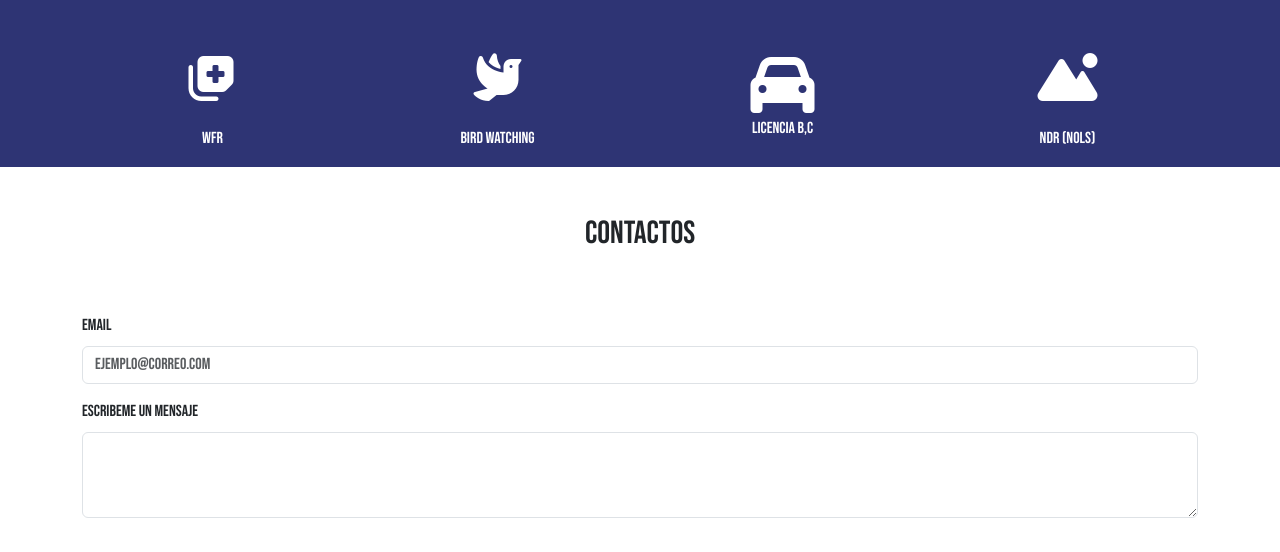
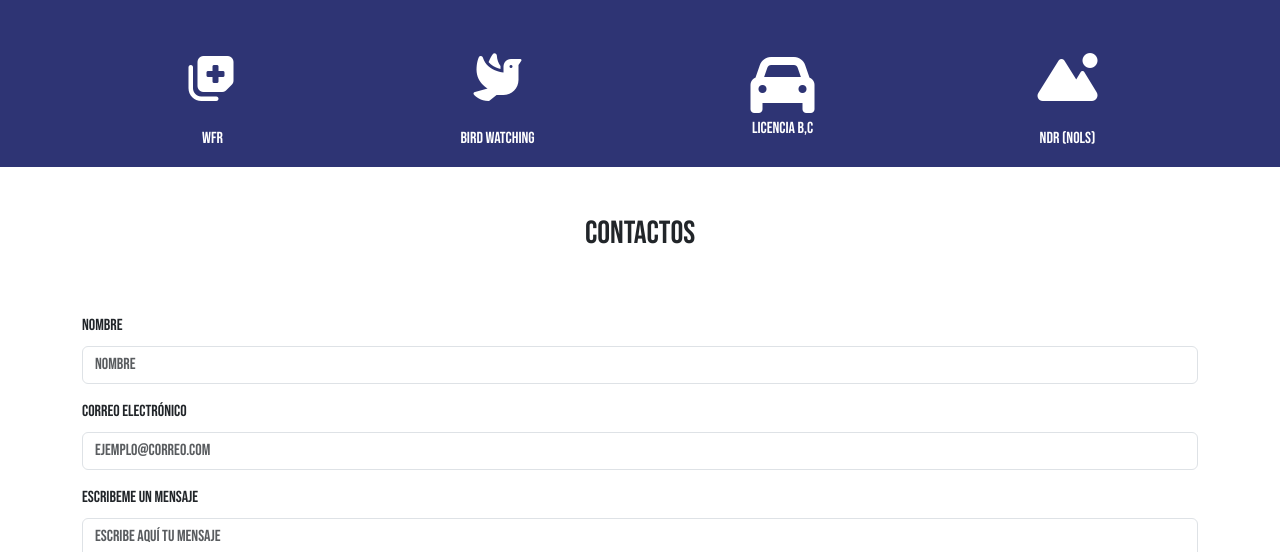
Before and after one commit to voyka17/voyka17.github.io, a plain HTML site: page index.html in a window 1280 px wide. Shown: the part 2038-2590 px from the top of the page. Drawn offline with nearby package versions, Linux system fonts and the light colour scheme.

Commit message:
datos-formulario

```diff
--- a/index.html
+++ b/index.html
@@ -197,12 +197,16 @@
         </div>
         <div class="container">
           <div class="mb-3">
-            <label for="exampleFormControlInput1" class="form-label">email</label>
+            <label class="form-label">Nombre</label>
+            <input class="form-control" placeholder="Nombre">
+          </div>
+          <div class="mb-3">
+            <label for="exampleFormControlInput1" class="form-label">Correo electrónico</label>
             <input type="email" class="form-control" id="exampleFormControlInput1" placeholder="ejemplo@correo.com">
           </div>
           <div class="mb-3">
-            <label for="exampleFormControlTextarea1" class="form-label">escribeme un mensaje</label>
-            <textarea class="form-control" id="exampleFormControlTextarea1" rows="3"></textarea>
+            <label for="exampleFormControlTextarea1" class="form-label">Escribeme un mensaje</label>
+            <textarea class="form-control" id="exampleFormControlTextarea1" placeholder="Escribe aquí tu mensaje" rows="3"></textarea>
           </div>
         </div>
 
```
